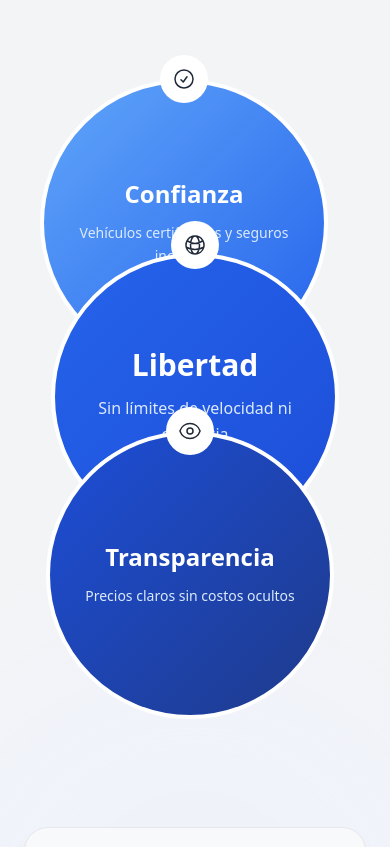
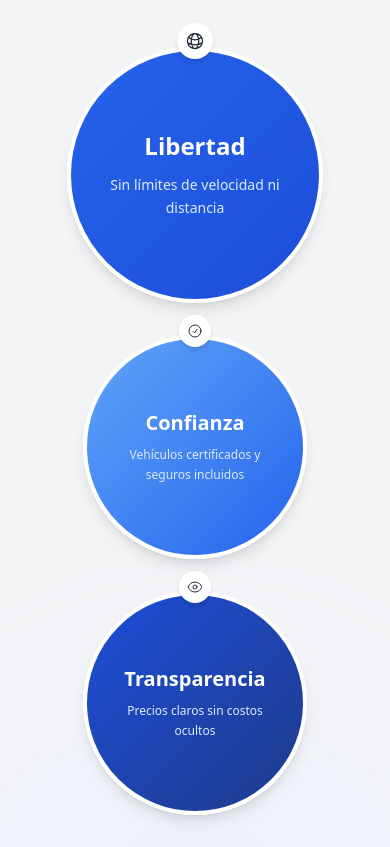
Before and after one commit to leontelletxea/ss_rental, a React (Vite) app: page / in a window 390 px wide. Shown: the part 1580-2427 px from the top of the page. Built offline with nearby package versions, Linux system fonts and the light colour scheme.

Commit message:
Cards circulares

```diff
--- a/src/components/About.tsx
+++ b/src/components/About.tsx
@@ -33,7 +33,9 @@ const About = () => {
           </div>
 
           {/* Values Cards */}
-          <div className="relative h-[700px] w-full">
+          <div className="relative">
+            {/* Desktop Layout - Artistic positioning */}
+            <div className="hidden lg:block relative h-[700px] w-full">
               {/* Main Central Circle - Libertad */}
               <div className="absolute top-1/2 left-1/2 transform -translate-x-1/2 -translate-y-1/2 z-20">
                 <div className="relative">
@@ -78,6 +80,61 @@ const About = () => {
                   {/* Location Pin */}
                   <div className="absolute -top-6 left-1/2 transform -translate-x-1/2 bg-white rounded-full p-3">
                     <EyeIcon className="w-6 h-6 text-gray-800" />
+                  </div>
+                </div>
+              </div>
+            </div>
+
+            {/* Mobile/Tablet Layout - Grid */}
+            <div className="lg:hidden space-y-8">
+              {/* Libertad - Main Value */}
+              <div className="flex justify-center">
+                <div className="relative">
+                  <div className="w-64 h-64 sm:w-72 sm:h-72 bg-gradient-to-br from-blue-600 to-blue-700 rounded-full flex flex-col items-center justify-center text-center p-8 sm:p-10 border-4 border-white shadow-lg">
+                    <h3 className="text-2xl sm:text-3xl font-bold text-white mb-3">Libertad</h3>
+                    <p className="text-blue-100 text-sm sm:text-base leading-relaxed">
+                      Sin límites de velocidad ni distancia
+                    </p>
+                  </div>
+                  {/* Location Pin */}
+                  <div className="absolute -top-6 sm:-top-8 left-1/2 transform -translate-x-1/2 bg-white rounded-full p-2 sm:p-3 z-10 shadow-md">
+                    <GlobeAltIcon className="w-5 h-5 sm:w-6 sm:h-6 text-gray-800" />
+                  </div>
+                </div>
+              </div>
+
+              {/* Secondary Values - Side by side on larger mobiles */}
+              <div className="grid grid-cols-1 sm:grid-cols-2 gap-8 sm:gap-12">
+                {/* Confianza */}
+                <div className="flex justify-center">
+                  <div className="relative">
+                    <div className="w-56 h-56 sm:w-64 sm:h-64 bg-gradient-to-br from-blue-400 to-blue-600 rounded-full flex flex-col items-center justify-center text-center p-6 sm:p-8 border-4 border-white shadow-lg">
+                      <h3 className="text-xl sm:text-2xl font-bold text-white mb-2 sm:mb-3">Confianza</h3>
+                      <p className="text-blue-100 text-xs sm:text-sm leading-relaxed">
+                        Vehículos certificados y seguros incluidos
+                      </p>
+                    </div>
+                    {/* Location Pin */}
+                    <div className="absolute -top-5 sm:-top-6 left-1/2 transform -translate-x-1/2 bg-white rounded-full p-2 sm:p-3 shadow-md">
+                      <CheckCircleIcon className="w-4 h-4 sm:w-6 sm:h-6 text-gray-800" />
+                    </div>
+                  </div>
+                </div>
+
+                {/* Transparencia */}
+                <div className="flex justify-center">
+                  <div className="relative">
+                    <div className="w-56 h-56 sm:w-64 sm:h-64 bg-gradient-to-br from-blue-700 to-blue-900 rounded-full flex flex-col items-center justify-center text-center p-6 sm:p-8 border-4 border-white shadow-lg">
+                      <h3 className="text-xl sm:text-2xl font-bold text-white mb-2 sm:mb-3">Transparencia</h3>
+                      <p className="text-blue-100 text-xs sm:text-sm leading-relaxed">
+                        Precios claros sin costos ocultos
+                      </p>
+                    </div>
+                    {/* Location Pin */}
+                    <div className="absolute -top-5 sm:-top-6 left-1/2 transform -translate-x-1/2 bg-white rounded-full p-2 sm:p-3 shadow-md">
+                      <EyeIcon className="w-4 h-4 sm:w-6 sm:h-6 text-gray-800" />
+                    </div>
+                  </div>
                 </div>
               </div>
             </div>
```
Lines whose indentation alone changed are shown as unchanged.
